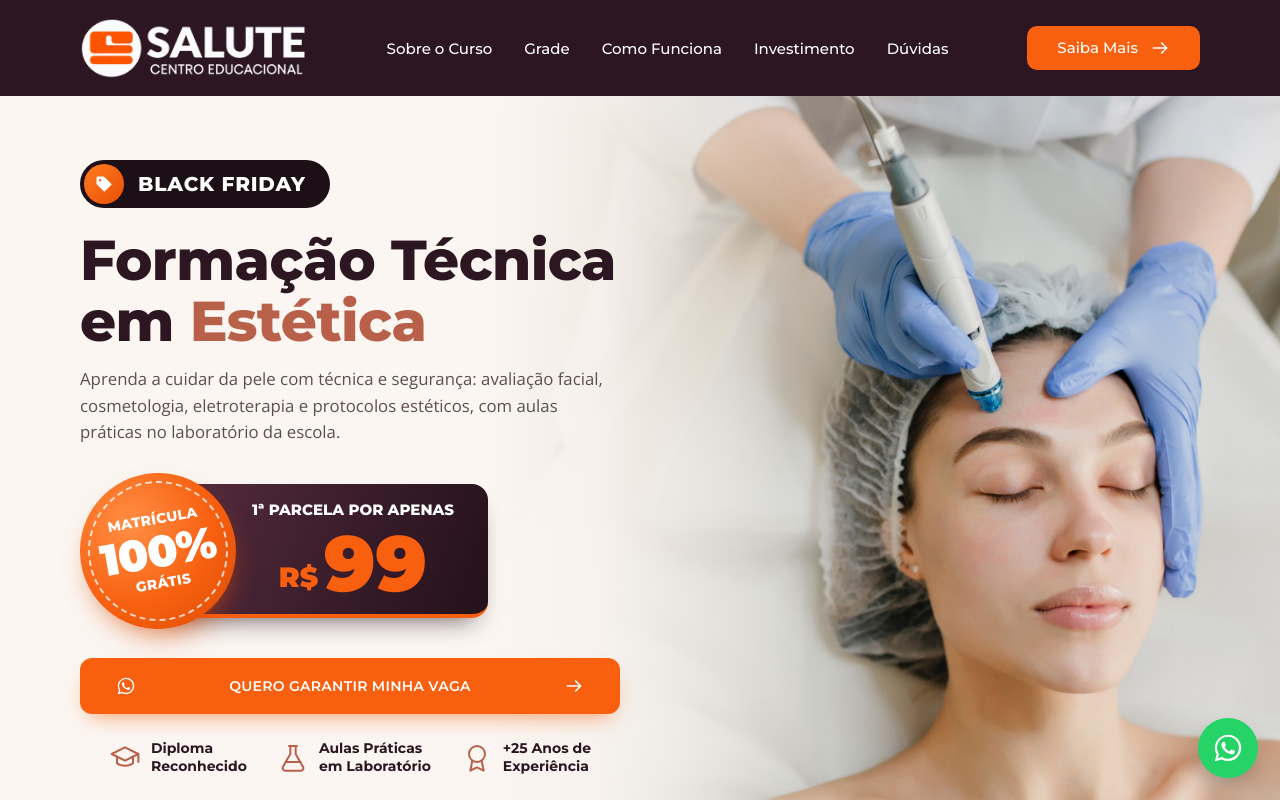
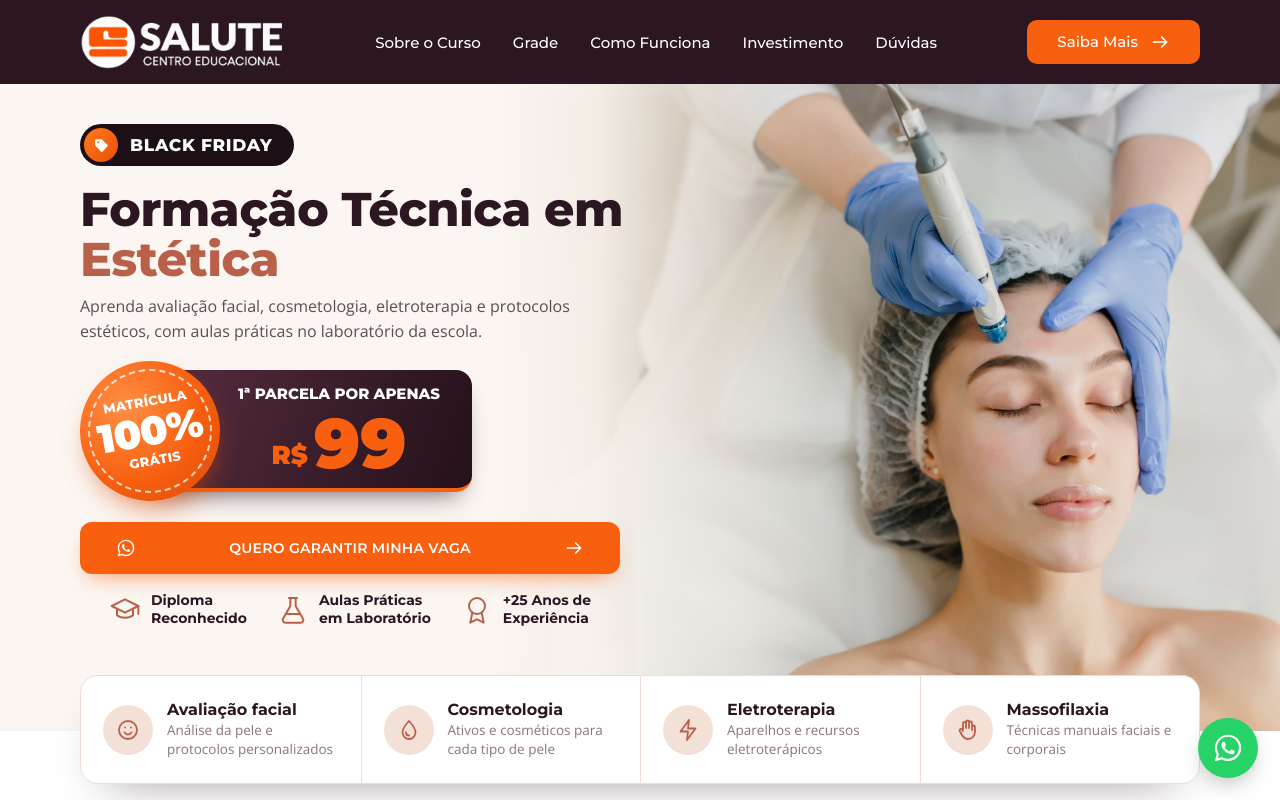
Before and after one commit to ia-brazil/EscolaSalute-LP-Estetica, a plain HTML site: page index.html in a window 1280 px wide. Shown: the top 800 px of the page. Drawn offline with nearby package versions, Linux system fonts and the light colour scheme.

Commit message:
Topo mais compacto, prévia de link nova e ajuste no FAQ
- Hero cabe inteiro em telas de notebook (header mais baixo, título,
  selo e card da parcela menores, subtítulo em 2 linhas)
- Prévia do link (Open Graph): imagem nova com selo "Matrícula 100%
  grátis" e card "1ª parcela R$ 99", título e descrição novos, tags de
  imagem completas e ?v=2 para o WhatsApp atualizar o cache
- FAQ: remove a frase sobre buscar estágio por iniciativa própria

```diff
--- a/assets/css/style.css
+++ b/assets/css/style.css
@@ -38,8 +38,8 @@ h1,h2,h3,p{margin:0}
 
 /* Header */
 .header{position:sticky;top:0;z-index:50;background:var(--wine)}
-.header__in{display:flex;align-items:center;gap:40px;height:96px}
-.header__logo img{width:auto;height:60px}
+.header__in{display:flex;align-items:center;gap:40px;height:84px}
+.header__logo img{width:auto;height:54px}
 .nav{display:flex;flex:1;justify-content:center;gap:32px}
 .nav a{font:500 15px var(--head);color:#fff;transition:color .2s}
 .nav a:hover{color:var(--nude)}
@@ -50,31 +50,31 @@ h1,h2,h3,p{margin:0}
 .nav-toggle[aria-expanded="true"] span:nth-child(3){transform:translateY(-7px) rotate(-45deg)}
 
 /* Hero: foto em tela cheia com degradê da esquerda para a direita */
-.hero{position:relative;display:flex;align-items:center;min-height:680px;overflow:hidden;padding:64px 0 112px;background:var(--cream)}
+.hero{position:relative;display:flex;align-items:center;min-height:600px;overflow:hidden;padding:40px 0 104px;background:var(--cream)}
 .hero>.container{position:relative;z-index:1}
 .hero__media{position:absolute;top:0;right:0;bottom:0;width:62%}
 .hero__media img{width:100%;height:100%;object-fit:cover;object-position:68% 40%}
 .hero__media::after{content:"";position:absolute;inset:0;background:linear-gradient(90deg,var(--cream) 0%,rgba(251,246,241,.92) 14%,rgba(251,246,241,.55) 30%,rgba(251,246,241,0) 52%)}
 .hero__copy{max-width:560px}
-.bf-tag{display:inline-flex;align-items:center;gap:14px;padding:4px 24px 4px 4px;border-radius:999px;background:var(--wine-3);color:#fff;font:800 20px/1 var(--head);letter-spacing:.04em;text-transform:uppercase}
-.bf-tag__ico{display:grid;place-items:center;width:40px;height:40px;border-radius:50%;background:linear-gradient(135deg,var(--orange-2),var(--orange-d));color:#fff}
-.bf-tag__ico .ico{width:20px;height:20px}
+.bf-tag{display:inline-flex;align-items:center;gap:12px;padding:4px 22px 4px 4px;border-radius:999px;background:var(--wine-3);color:#fff;font:800 17px/1 var(--head);letter-spacing:.04em;text-transform:uppercase}
+.bf-tag__ico{display:grid;place-items:center;width:34px;height:34px;border-radius:50%;background:linear-gradient(135deg,var(--orange-2),var(--orange-d));color:#fff}
+.bf-tag__ico .ico{width:17px;height:17px}
 .bf-tag--sm{gap:10px;padding-right:18px;font-size:13px;background:rgba(255,255,255,.1);border:1px solid rgba(236,199,177,.35)}
 .bf-tag--sm .bf-tag__ico{width:30px;height:30px}
 .bf-tag--sm .bf-tag__ico .ico{width:15px;height:15px}
-.hero h1{margin:22px 0 14px;font:800 clamp(2.3rem,4.4vw,3.6rem)/1.08 var(--head);color:var(--wine);letter-spacing:-.01em}
-.hero__sub{max-width:540px;margin-bottom:22px;font-size:1.05rem}
-.deal{position:relative;display:flex;align-items:center;width:max-content;max-width:100%;margin:0 0 24px;padding:16px 0}
-.deal__seal{position:absolute;top:50%;left:0;z-index:2;display:flex;flex-direction:column;align-items:center;justify-content:center;width:156px;height:156px;border-radius:50%;background:radial-gradient(circle at 35% 30%,#ff8f45,var(--orange) 55%,#d94a05);color:#fff;font-family:var(--head);line-height:1;text-transform:uppercase;transform:translateY(-50%) rotate(-10deg);box-shadow:0 14px 28px -10px rgba(217,74,5,.7)}
+.hero h1{margin:18px 0 10px;font:800 clamp(2.2rem,3.7vw,3.25rem)/1.06 var(--head);color:var(--wine);letter-spacing:-.01em}
+.hero__sub{max-width:540px;margin-bottom:14px;font-size:1rem;line-height:1.55}
+.deal{position:relative;display:flex;align-items:center;width:max-content;max-width:100%;margin:0 0 18px;padding:12px 0}
+.deal__seal{position:absolute;top:50%;left:0;z-index:2;display:flex;flex-direction:column;align-items:center;justify-content:center;width:140px;height:140px;border-radius:50%;background:radial-gradient(circle at 35% 30%,#ff8f45,var(--orange) 55%,#d94a05);color:#fff;font-family:var(--head);line-height:1;text-transform:uppercase;transform:translateY(-50%) rotate(-10deg);box-shadow:0 14px 28px -10px rgba(217,74,5,.7)}
 .deal__seal::before{content:"";position:absolute;inset:8px;border:2px dashed rgba(255,255,255,.75);border-radius:50%}
-.deal__seal span{font-size:14px;font-weight:800;letter-spacing:.02em}
-.deal__seal strong{margin:3px 0;font-size:44px;font-weight:900;letter-spacing:-.02em}
-.deal__bar{flex:none;display:flex;flex-direction:column;align-items:center;justify-content:center;min-height:124px;margin-left:72px;padding:14px 34px 14px 100px;border-radius:16px;border-bottom:4px solid var(--orange);background:linear-gradient(110deg,#5a2e42,#3a1d2b 55%,#24111a);color:#fff;font-family:var(--head);box-shadow:0 14px 26px -14px rgba(43,22,33,.75)}
+.deal__seal span{font-size:13px;font-weight:800;letter-spacing:.02em}
+.deal__seal strong{margin:3px 0;font-size:40px;font-weight:900;letter-spacing:-.02em}
+.deal__bar{flex:none;display:flex;flex-direction:column;align-items:center;justify-content:center;min-height:110px;margin-left:66px;padding:12px 32px 12px 92px;border-radius:16px;border-bottom:4px solid var(--orange);background:linear-gradient(110deg,#5a2e42,#3a1d2b 55%,#24111a);color:#fff;font-family:var(--head);box-shadow:0 14px 26px -14px rgba(43,22,33,.75)}
 .deal__bar small{font-size:15px;font-weight:800;text-transform:uppercase}
-.deal__bar strong{display:flex;align-items:flex-end;gap:6px;margin-top:4px;font-size:78px;font-weight:900;line-height:.95;color:var(--orange)}
-.deal__bar sup{margin-bottom:10px;font-size:28px}
-.hero .btn--cta{max-width:540px}
-.trust{display:flex;justify-content:center;gap:30px;max-width:540px;margin-top:26px}
+.deal__bar strong{display:flex;align-items:flex-end;gap:6px;margin-top:4px;font-size:70px;font-weight:900;line-height:.95;color:var(--orange)}
+.deal__bar sup{margin-bottom:9px;font-size:26px}
+.hero .btn--cta{max-width:540px;padding-top:16px;padding-bottom:16px}
+.trust{display:flex;justify-content:center;gap:30px;max-width:540px;margin-top:18px}
 .trust li{display:flex;align-items:center;gap:10px;font:700 14px/1.25 var(--head);color:var(--wine)}
 .trust .ico{width:32px;height:32px;color:var(--rose);stroke-width:1.5}
 
--- a/index.html
+++ b/index.html
@@ -23,7 +23,7 @@
   }, true);
 </script>
 <title>Técnico em Estética | Salute Centro Educacional</title>
-<meta name="description" content="Formação Técnica em Estética na Salute Centro Educacional, em Santo André. Black Friday: matrícula grátis e 1ª parcela por R$ 99. Garanta sua vaga!">
+<meta name="description" content="Formação Técnica em Estética em Santo André, com aulas práticas em laboratório. Black Friday: matrícula 100% grátis e 1ª parcela por R$ 99. Garanta sua vaga!">
 <link rel="icon" href="/favicon.ico" sizes="any">
 <link rel="icon" type="image/png" sizes="32x32" href="/favicon-32.png">
 <link rel="icon" type="image/png" sizes="192x192" href="/favicon-192.png">
@@ -32,17 +32,21 @@
 <meta property="og:type" content="website">
 <meta property="og:locale" content="pt_BR">
 <meta property="og:site_name" content="Salute Centro Educacional">
-<meta property="og:title" content="Técnico em Estética | Salute Centro Educacional">
-<meta property="og:description" content="Formação Técnica em Estética na Salute Centro Educacional, em Santo André. Black Friday: matrícula grátis e 1ª parcela por R$ 99. Garanta sua vaga!">
+<meta property="og:title" content="Técnico em Estética com matrícula grátis | Salute">
+<meta property="og:description" content="Formação Técnica em Estética em Santo André, com aulas práticas em laboratório. Black Friday: matrícula 100% grátis e 1ª parcela por R$ 99. Garanta sua vaga!">
 <meta property="og:url" content="https://estetica.escolasalute.com.br/">
-<meta property="og:image" content="https://estetica.escolasalute.com.br/og-image.jpg">
+<meta property="og:image" content="https://estetica.escolasalute.com.br/og-image.jpg?v=2">
+<meta property="og:image:secure_url" content="https://estetica.escolasalute.com.br/og-image.jpg?v=2">
+<meta property="og:image:type" content="image/jpeg">
 <meta property="og:image:width" content="1200">
 <meta property="og:image:height" content="630">
-<meta property="og:image:alt" content="Salute Centro Educacional – Formação Técnica em Estética">
+<meta property="og:image:alt" content="Salute Centro Educacional – Formação Técnica em Estética: matrícula 100% grátis e 1ª parcela por R$ 99">
 <meta name="twitter:card" content="summary_large_image">
-<meta name="twitter:title" content="Técnico em Estética | Salute Centro Educacional">
-<meta name="twitter:description" content="Formação Técnica em Estética na Salute Centro Educacional, em Santo André. Black Friday: matrícula grátis e 1ª parcela por R$ 99. Garanta sua vaga!">
-<meta name="twitter:image" content="https://estetica.escolasalute.com.br/og-image.jpg">
+<meta name="twitter:title" content="Técnico em Estética com matrícula grátis | Salute">
+<meta name="twitter:description" content="Formação Técnica em Estética em Santo André, com aulas práticas em laboratório. Black Friday: matrícula 100% grátis e 1ª parcela por R$ 99. Garanta sua vaga!">
+<meta name="twitter:image" content="https://estetica.escolasalute.com.br/og-image.jpg?v=2">
+<meta name="twitter:image:alt" content="Salute Centro Educacional – Formação Técnica em Estética: matrícula 100% grátis e 1ª parcela por R$ 99">
+<link rel="canonical" href="https://estetica.escolasalute.com.br/">
 <link rel="preconnect" href="https://fonts.googleapis.com">
 <link rel="preconnect" href="https://fonts.gstatic.com" crossorigin>
 <link rel="stylesheet" href="https://fonts.googleapis.com/css2?family=Montserrat:wght@500;600;700;800;900&family=Open+Sans:wght@400;600;700&display=swap">
@@ -94,7 +98,7 @@
       <div class="hero__copy">
         <span class="bf-tag"><span class="bf-tag__ico"><svg class="ico ico--fill"><use href="#i-tag"/></svg></span>Black Friday</span>
         <h1>Formação Técnica em <span class="hl">Estética</span></h1>
-        <p class="hero__sub">Aprenda a cuidar da pele com técnica e segurança: avaliação facial, cosmetologia, eletroterapia e protocolos estéticos, com aulas práticas no laboratório da escola.</p>
+        <p class="hero__sub">Aprenda avaliação facial, cosmetologia, eletroterapia e protocolos estéticos, com aulas práticas no laboratório da escola.</p>
         <div class="deal">
           <div class="deal__seal"><span>Matrícula</span><strong>100%</strong><span>Grátis</span></div>
           <div class="deal__bar"><small>1ª parcela por apenas</small><strong><sup>R$</sup>99</strong></div>
@@ -271,7 +275,7 @@
         <details><summary>Quando começam as aulas?<span class="faq__plus"></span></summary><p>O início das aulas está previsto para 22/02/2027. Garanta sua vaga com antecedência, pois as turmas são limitadas.</p></details>
         <details><summary>Quais são os horários disponíveis?<span class="faq__plus"></span></summary><p>Fale com nossa equipe pelo WhatsApp para conhecer os horários das turmas e escolher o que melhor se encaixa na sua rotina.</p></details>
         <details><summary>O curso tem aulas práticas?<span class="faq__plus"></span></summary><p>Sim! Grande parte da formação acontece no laboratório da própria escola, com vivências práticas desde o início do curso.</p></details>
-        <details><summary>O curso possui estágio?<span class="faq__plus"></span></summary><p>O Técnico em Estética não possui estágio obrigatório: as aulas práticas são feitas no laboratório da escola. Quem quiser ampliar a experiência pode buscar estágio por iniciativa própria.</p></details>
+        <details><summary>O curso possui estágio?<span class="faq__plus"></span></summary><p>O Técnico em Estética não possui estágio obrigatório: as aulas práticas são feitas no laboratório da escola.</p></details>
         <details><summary>Como faço para me inscrever?<span class="faq__plus"></span></summary><p>É rápido e fácil! Clique no botão “Falar com Atendente no WhatsApp” ou no ícone do WhatsApp no canto inferior direito da tela. Nossa equipe vai tirar suas dúvidas e fazer sua matrícula.</p></details>
         <details><summary>O curso é reconhecido e emite diploma?<span class="faq__plus"></span></summary><p>Sim! Ao concluir todas as disciplinas e a carga horária prevista, você recebe o diploma de Técnico em Estética, reconhecido em todo o território nacional.</p></details>
       </div>
```
Also changed, not shown: og-image.jpg.
